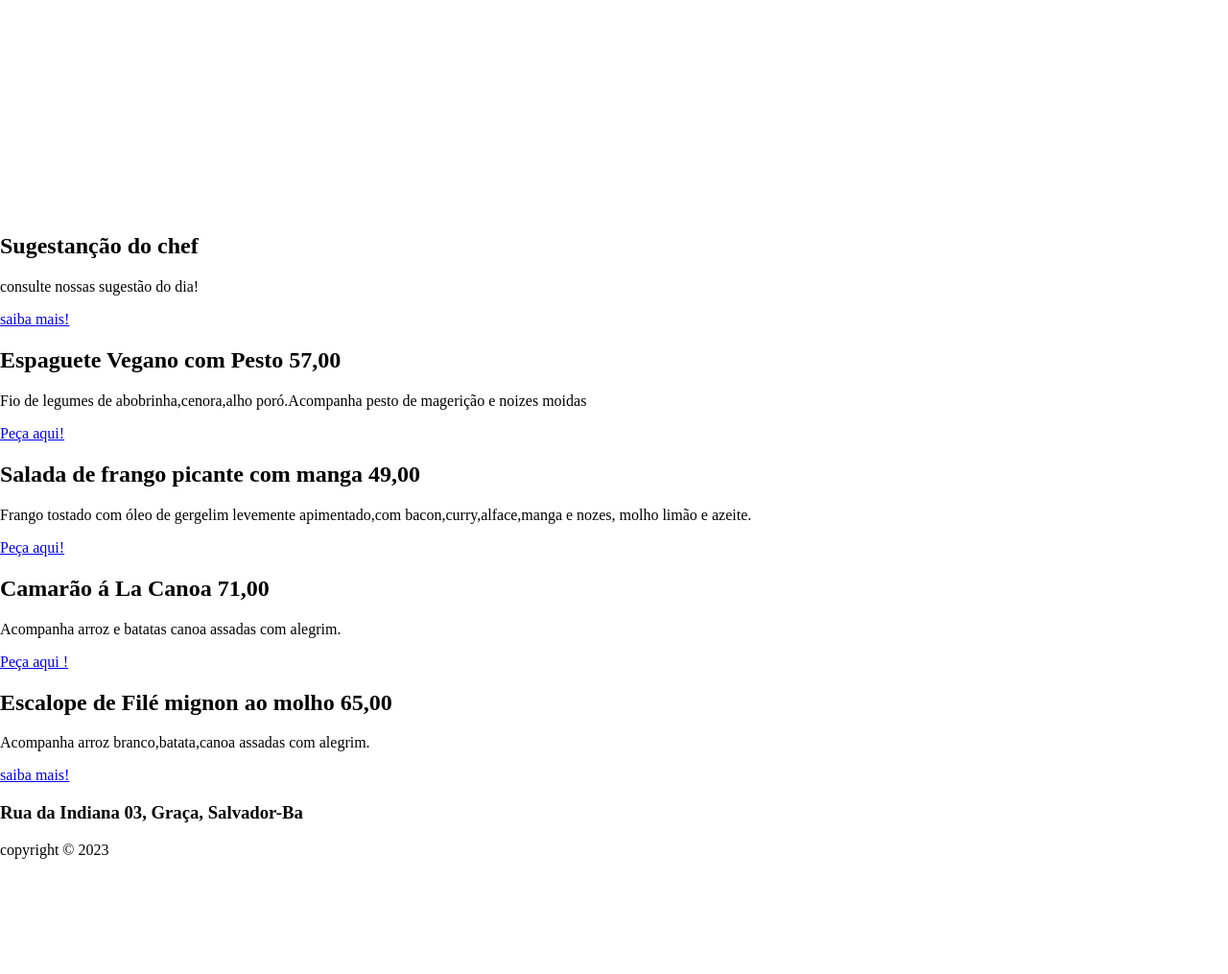
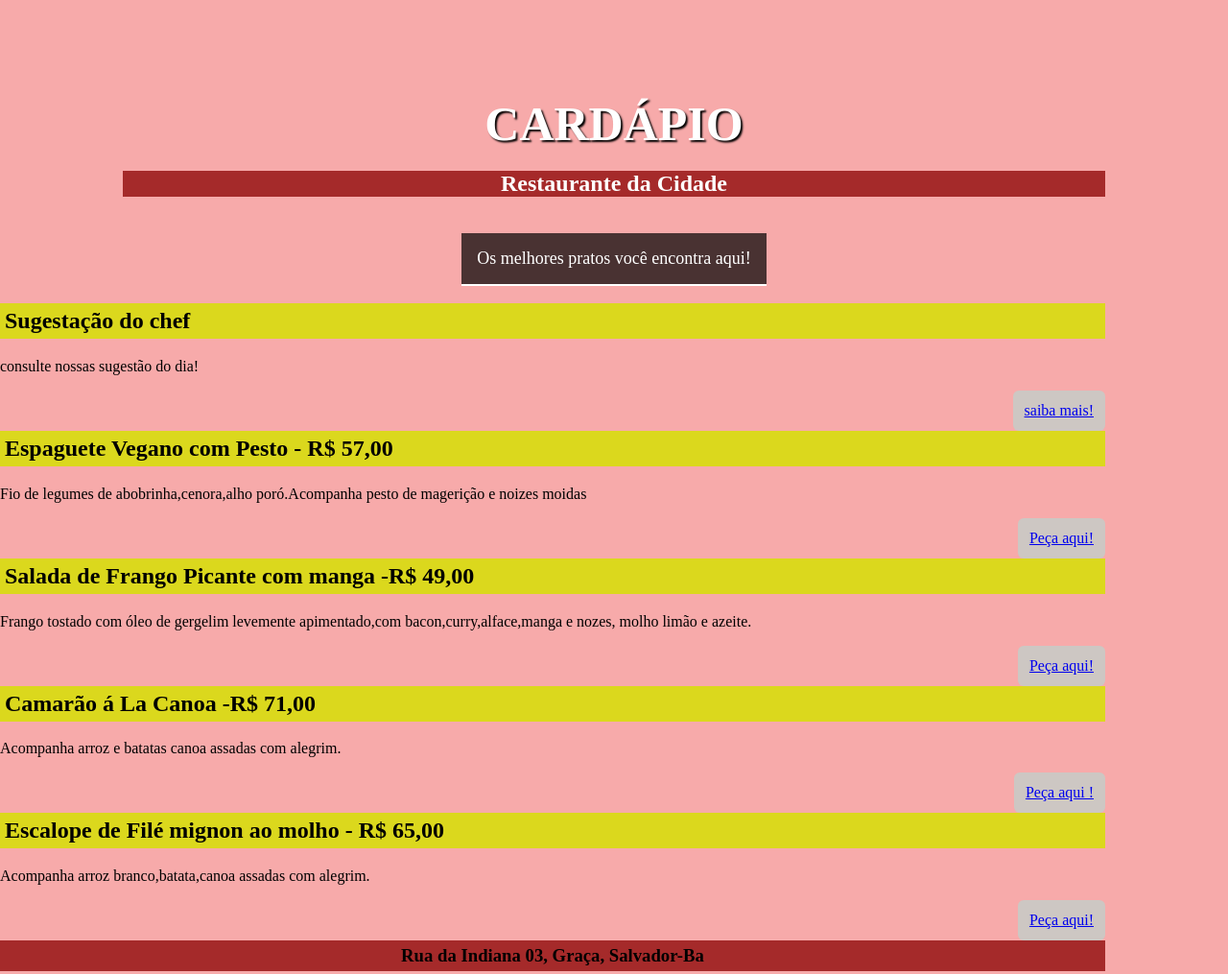
Before and after one commit to Alinelsantana/aline, a plain HTML site: page index.html in a window 1280 px wide. Shown: the top 1015 px of the page at 96% size. Before the commit the page ends 895 px from the top, so only its background shows below. Drawn offline with Linux system fonts and the light colour scheme.

Commit message:
commit03

```diff
--- a/cardapio.css
+++ b/cardapio.css
@@ -1,7 +1,7 @@
 body{
     margin: 0;
     font-size: arial, helvetica,sans-serif;
-    background-color:white;
+    background-color:rgb(247, 170, 170);
 }
 
 .ret00{
@@ -20,8 +20,59 @@ padding-top: 1px;
     text-align: center;
     color: white;
 
+}
 
+.rest01 h1{
+    font-size: 50px;
+    text-shadow: 2px 2px 2px black;
+    text-transform: uppercase;
+    margin-bottom: 0;
+}
+.rest01 p{
+    background-color: rgba(0, 0, 0, .7);
+    font-size: 18px;
+    display: inline-block;
+    padding: 16px;
+    border-bottom: 2px solid;
+}
+.rest01 h2{
+    background-color: brown;
+}
 
-
+main{
+    width: 90%;
+    max-width: 860%;
+    display:inline-block ;
+}
+article h2{
+    border-radius: 2px solid #ccc;
+    background-color: #dbd81d;
+    padding: 5px;
+    margin-top: 0;
+}
+.rest03 {
+    background-color: #cdc7c3;
+    display: block;
+    padding: 12px;
+    border-radius: 6px;
+    margin-left: auto;
+    width: fit-content;
 
 }
+
+h3{
+    background-color:brown;
+    text-align: center;
+    padding:5px ;
+    margin-top: 0;
+
+}
+
+.rodape{
+    color: white;
+    background-color: #6b6c68;
+    text-align: center;
+    padding: 30px;
+    text-shadow: 2px 2px 2px black;
+letter-spacing: 2px;
+}
--- a/index.html
+++ b/index.html
@@ -20,7 +20,7 @@
 
    <h2>Restaurante da Cidade</h2>
 
-   <p>Os melhores pratos voçê encontra aqui</p>
+   <p>Os melhores pratos você encontra aqui!</p>
 
  </div>
 </header>
@@ -29,54 +29,54 @@
     <section>
         <article>
             <header>
-                <h2>Sugestanção do chef </h2>
+                <h2>Sugestação do chef </h2>
 
                  </header>
                  <p> consulte nossas sugestão do dia!</p>
-                 <a href="#">saiba mais!</a>
+                 <a href="#" class="rest03">saiba mais!</a>
 
         </article>
 
         <article>
             <header>
-                <h2>Espaguete Vegano com Pesto     57,00 </h2>
+                <h2>Espaguete Vegano com Pesto -  R$  57,00 </h2>
 
                  </header>
                  <p>Fio de legumes de abobrinha,cenora,alho poró.Acompanha pesto de magerição e noizes moidas</p>
 
-                 <a href="#">Peça aqui!</a>
+                 <a href="#" class="rest03">Peça aqui!</a>
 
         </article>
 
         <article>
             <header>
-                <h2>Salada de frango picante com manga    49,00 </h2>
+                <h2>Salada de Frango Picante com manga  -R$  49,00 </h2>
 
                  </header>
                  <p>Frango tostado com óleo de gergelim levemente apimentado,com bacon,curry,alface,manga e nozes,
                     molho limão e azeite.
                  </p>
-                 <a href="#">Peça aqui!</a>
+                 <a href="#" class="rest03">Peça aqui!</a>
 
         </article>
 
         <article>
             <header>
-                <h2>Camarão á La Canoa   71,00</h2>
+                <h2>Camarão á La Canoa -R$   71,00</h2>
 
                  </header>
                  <p>Acompanha arroz e batatas canoa assadas com alegrim.</p>
-                 <a href="#">Peça aqui !</a>
+                 <a href="#" class="rest03">Peça aqui !</a>
 
         </article>
 
         <article>
             <header>
-                <h2>Escalope de Filé mignon ao molho  65,00 </h2>
+                <h2>Escalope de Filé mignon ao molho - R$ 65,00 </h2>
 
                  </header>
                  <p>Acompanha arroz branco,batata,canoa assadas com alegrim.</p>
-                 <a href="#">saiba mais!</a>
+                 <a href="#" class="rest03">Peça aqui!</a>
 
         </article>
     </section>
```
